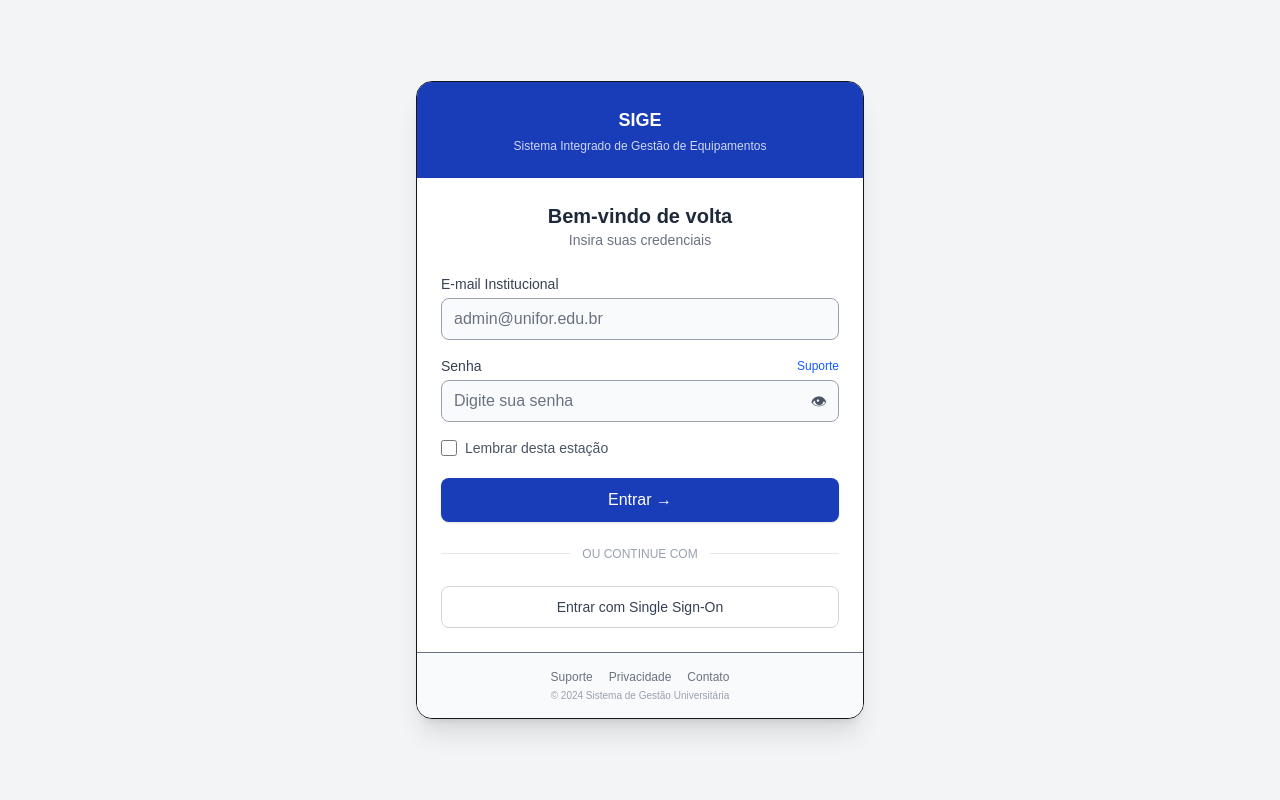
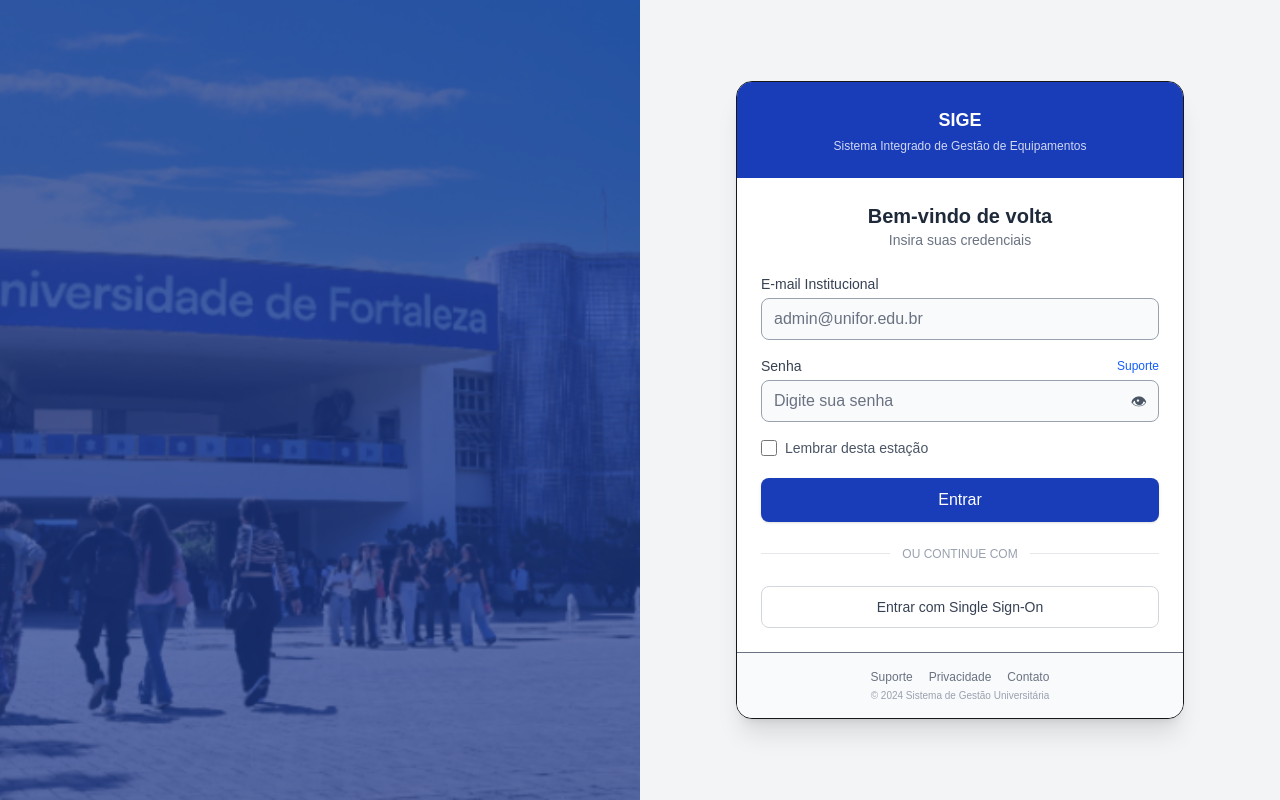
Before and after one commit to oliveiraleonardo918-ui/TesteEmProducao26.1, a Next.js app: page /login in a window 1280 px wide. Built offline with nearby package versions, Linux system fonts and the light colour scheme.

Commit message:
ajuste login

```diff
--- a/app/login/page.tsx
+++ b/app/login/page.tsx
@@ -6,7 +6,23 @@ export default function LoginPage() {
   const [showPassword, setShowPassword] = useState(false)
 
   return (
-    <div className="min-h-screen flex items-center justify-center bg-gray-100 px-4">
+    <div className="min-h-screen flex">
+
+      {/* 🔵 LADO ESQUERDO - IMAGEM */}
+      <div className="hidden md:flex w-1/2 relative">
+
+        <img
+          src="/images/login-bg.jpg"
+          className="absolute w-full h-full object-cover"
+        />
+
+        {/* overlay azul */}
+        <div className="absolute w-full h-full bg-blue-900/70" />
+
+      </div>
+
+      {/* ⚪ LADO DIREITO - LOGIN */}
+      <div className="w-full md:w-1/2 flex items-center justify-center bg-gray-100 px-4">
 
         <div className="w-full max-w-md bg-white rounded-2xl shadow-xl overflow-hidden border">
 
@@ -82,7 +98,7 @@ export default function LoginPage() {
 
             {/* Botão */}
             <button className="w-full bg-blue-800 hover:bg-blue-900 text-white py-2.5 rounded-lg font-medium transition shadow">
-            Entrar →
+              Entrar
             </button>
 
             {/* Divider */}
@@ -120,5 +136,6 @@ export default function LoginPage() {
 
         </div>
       </div>
+    </div>
   )
 }
--- a/app/professor/homeprofessor/page.tsx
+++ b/app/professor/homeprofessor/page.tsx
@@ -155,7 +155,7 @@ export default function HomeProfessor() {
 
             </div>
 
-            {/* TABELA */}
+
             <div className="bg-white rounded-xl shadow-sm border p-4">
               <h3 className="font-semibold mb-4">
                 Histórico Recente de Empréstimos
@@ -220,7 +220,7 @@ export default function HomeProfessor() {
 
           </div>
 
-          {/* DIREITA */}
+
           <div className="space-y-4">
 
             <div className="bg-white rounded-xl shadow-sm border p-4">
```
Also changed, not shown: public/images/login-bg.jpg (added). Lines whose indentation alone changed are shown as unchanged.
